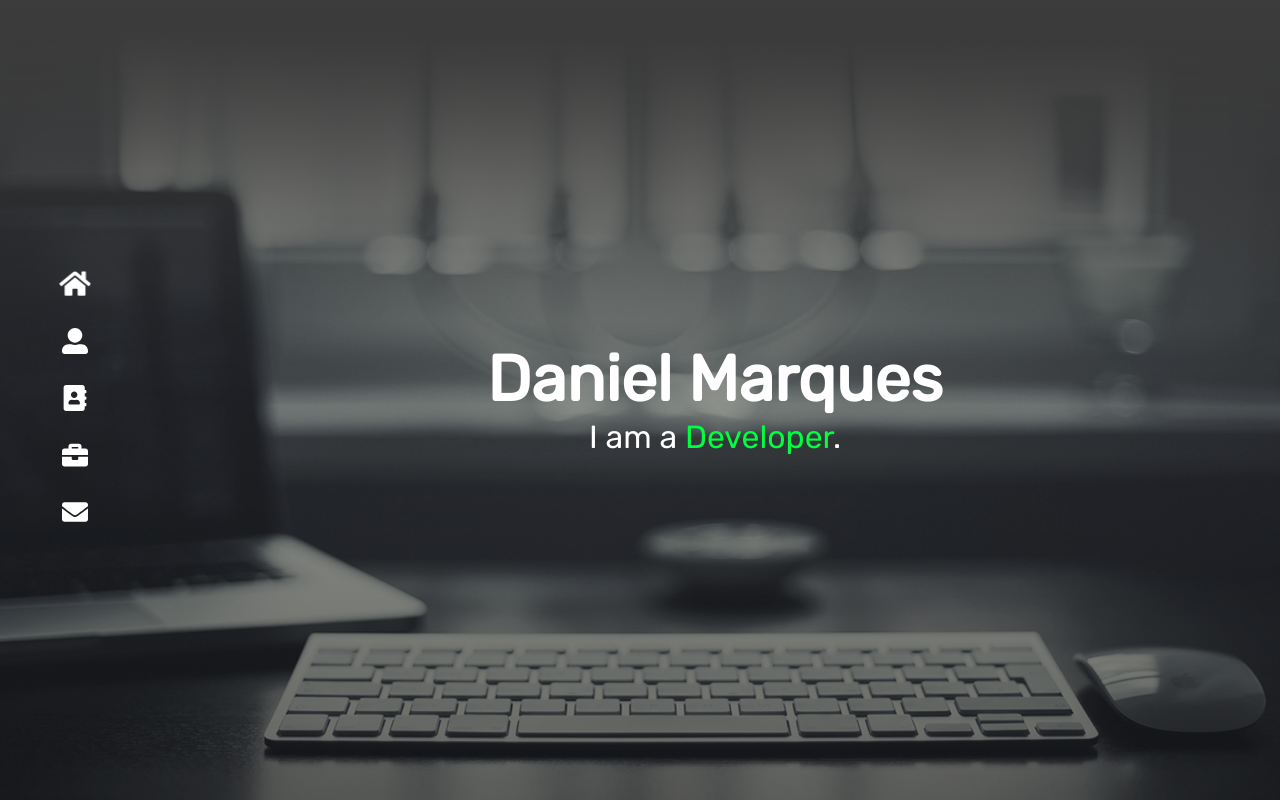
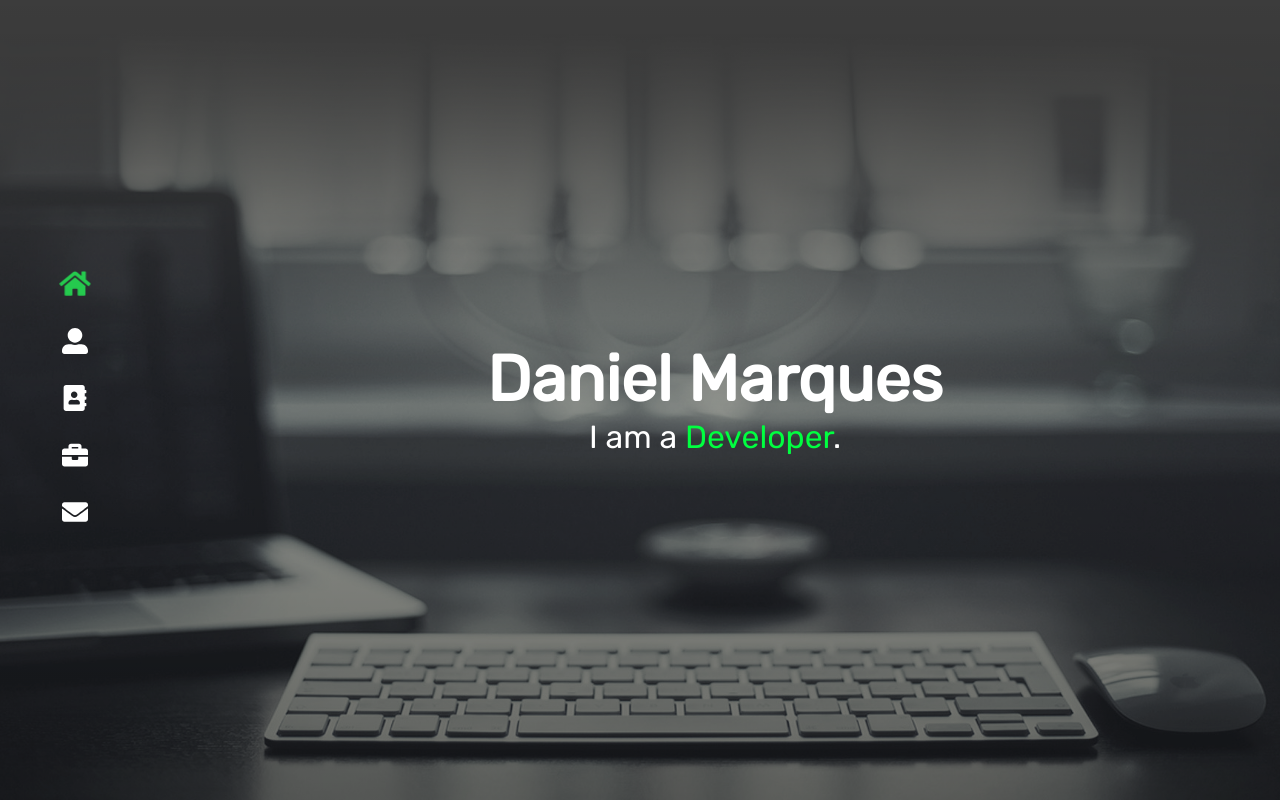
Before and after one commit to dlmarques/dlmarques.com, a React (Create React App) app: page / in a window 1280 px wide. Built offline with nearby package versions, Linux system fonts and the light colour scheme.

Commit message:
sidebar links sass

```diff
--- a/src/pages/App/App.jsx
+++ b/src/pages/App/App.jsx
@@ -46,11 +46,12 @@ const App = () => {
        className="tags"
        activeStyle={{
         transform: "scale(1.2)",
-        transition: "all .5s ease"
+        transition: "all .5s ease",
+        color: "#25ca4e",
         }}
        to="/"
      >
-        <FaHome />
+        <FaHome  />
      </NavLink>
             </Tooltip>
             <Tooltip title="About" placement="left">
@@ -59,6 +60,7 @@ const App = () => {
        activeStyle={{
          transform: "scale(1.4)",
          transition: "all .5s ease",
+         color: "#25ca4e",
 
          }}
        to="/about"
@@ -71,7 +73,8 @@ const App = () => {
        className="tags"
        activeStyle={{
         transform: "scale(1.4)",
-        transition: "all .5s ease"
+        transition: "all .5s ease",
+        color: "#25ca4e",
         }}
        to="/resume"
      >
@@ -84,7 +87,8 @@ const App = () => {
        activeStyle={{
         color: "#25ca4e",
         transform: "scale(1.4)",
-        transition: "all .5s ease"
+        transition: "all .5s ease",
+        color: "#25ca4e",
         }}
        to="/projects"
      >
@@ -96,7 +100,8 @@ const App = () => {
        className="tags"
        activeStyle={{
          transform: "scale(1.2)",
-         transition: "all .5s ease"
+         transition: "all .5s ease",
+         color: "#25ca4e",
          }}
        to="/contact"
      >
--- a/src/pages/App/App.scss
+++ b/src/pages/App/App.scss
@@ -69,7 +69,7 @@
       }
 
       svg {
-        color: white;
+
 
         &:hover {
           transform: scale(1.1);
```
